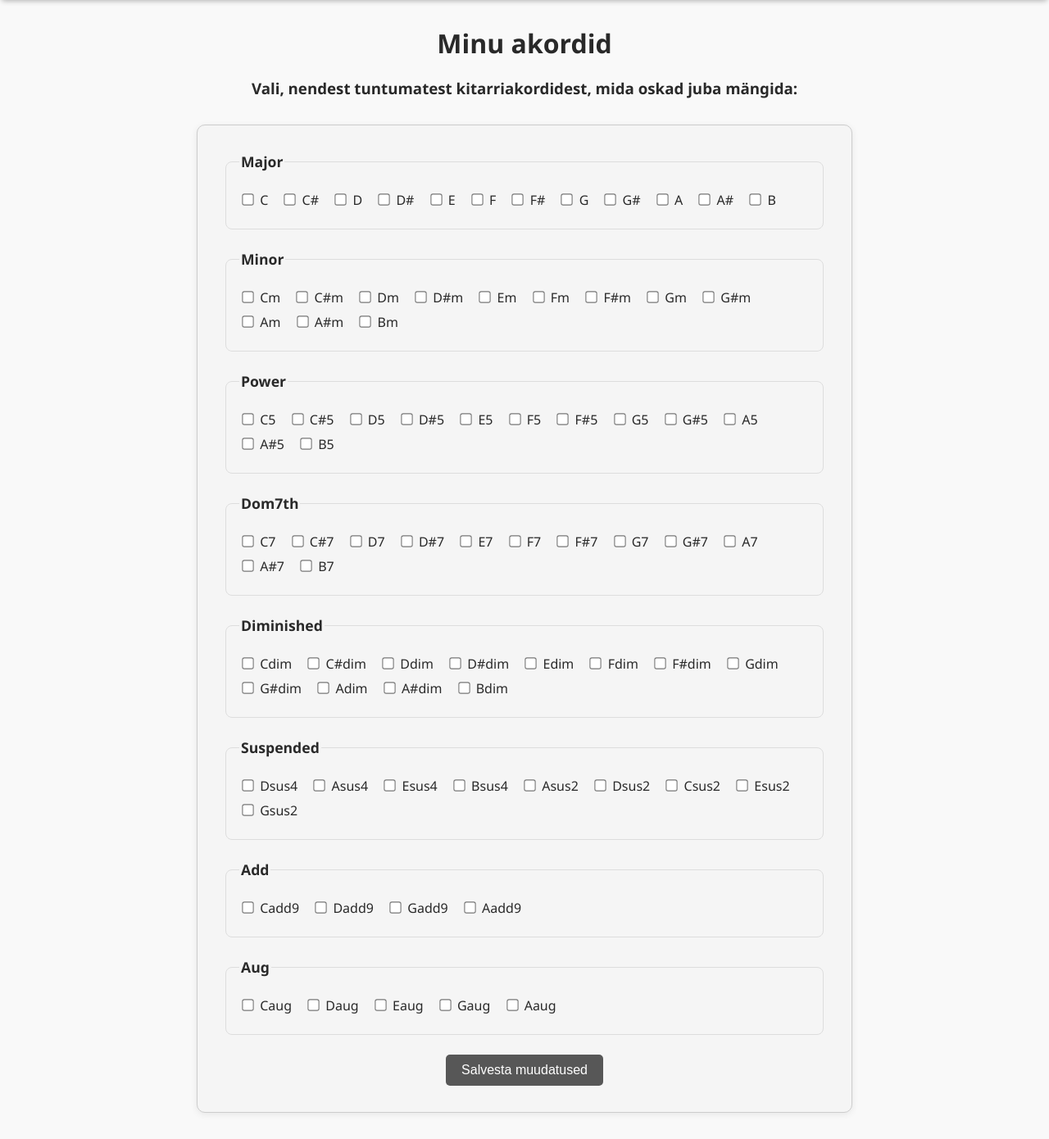
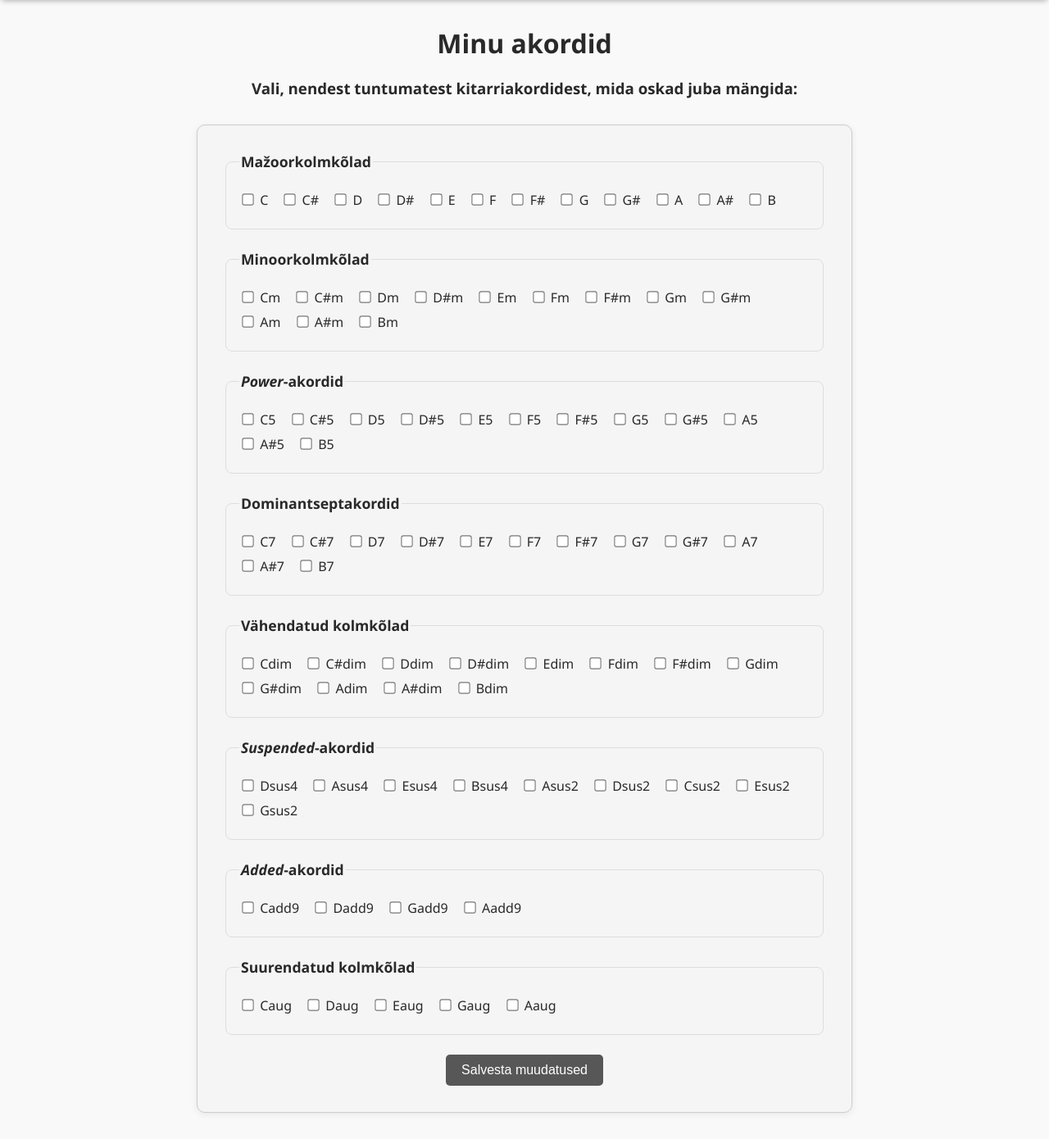
Before and after one commit to RasmusMeos/guitar-app, a Flask app: page /my-chords in a window 1280 px wide. Shown: the part 81-1471 px from the top of the page at 82% size. Run offline with Flask 3, Linux system fonts and the light colour scheme; the visitor is signed in with stand-in values (Sample User, id 1); data comes from the database, SQL or seed files in the repository.

Commit message:
lisatud akordide kategooriatele paremad nimetused

```diff
--- a/app/routes/main.py
+++ b/app/routes/main.py
@@ -164,6 +164,17 @@ def song():
 
 @main_bp.route('/my-chords', methods=['GET', 'POST'])
 def my_chords():
+
+    categories = {
+        "major": "Mažoorkolmkõlad",
+        "minor": "Minoorkolmkõlad",
+        "power": "<i>Power</i>-akordid",
+        "dom7th": "Dominantseptakordid",
+        "diminished": "Vähendatud kolmkõlad",
+        "suspended": "<i>Suspended</i>-akordid",
+        "add": "<i>Added</i>-akordid",
+        "aug": "Suurendatud kolmkõlad",
+    }
     if "user_id" not in session:
         return redirect(url_for('auth.login'))
 
@@ -174,7 +185,14 @@ def my_chords():
         return redirect(url_for('main.my_chords'))
 
     chords_by_category = chords.get_all_chords_with_user_selection(session["user_id"])
-    return render_template('my_chords.html', chords_by_category=chords_by_category)
+
+    converted_categories = {}
+
+    for key, val in chords_by_category.items():
+        label = categories.get(key, key)
+        converted_categories[label] = val
+
+    return render_template('my_chords.html', chords_by_category=converted_categories)
 
 
 @main_bp.route('/transpose', methods=['POST'])
--- a/init_db.py
+++ b/init_db.py
@@ -25,7 +25,7 @@ def initialize_database():
              user_id INTEGER,
              chord_id INTEGER,
              PRIMARY KEY (user_id, chord_id),
-             FOREIGN KEY (user_id) REFERENCES users(id),
+             FOREIGN KEY (user_id) REFERENCES users(id) ON DELETE CASCADE,
              FOREIGN KEY (chord_id) REFERENCES chords(id)
              )
         ''')
--- a/templates/my_chords.html
+++ b/templates/my_chords.html
@@ -7,7 +7,7 @@
   <form method="POST" action="{{ url_for('main.my_chords') }}" class="chord-selection-form">
     {% for category, chords in chords_by_category.items() %}
       <fieldset>
-        <legend>{{ category|capitalize }}</legend>
+        <legend>{{ category|safe }}</legend>
         {% for chord in chords %}
           <label>
             <input type="checkbox" name="chords" value="{{ chord.id }}"
```
